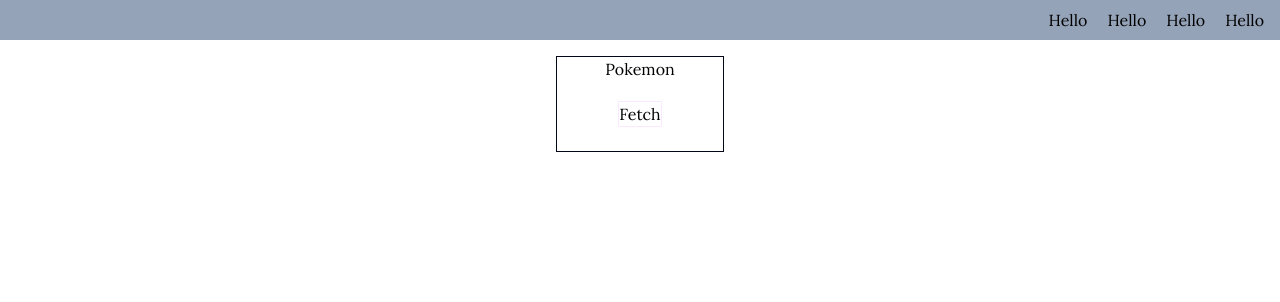
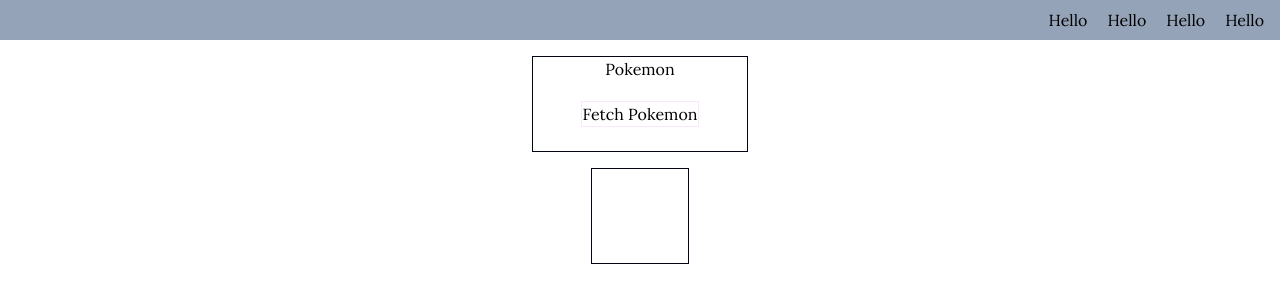
Before and after one commit to PiotrRomanczuk/pokemon-nextjs, a Next.js app: page / in a window 1280 px wide. Shown: the top 302 px of the page. Built offline with nearby package versions, Linux system fonts and the light colour scheme.

Commit message:
Basic fetching data

```diff
--- a/app/page.tsx
+++ b/app/page.tsx
@@ -1,30 +1,50 @@
 'use client'
 
-export default function Home() {
+import React, { useState } from 'react';
+import Image from 'next/image';
 
-  const fetchData = async () => {
+const PokemonComponent = () => {
+  type Pokemon = {
+    name: string,
+    image: string,
+    id: number,
+  };
 
-    const mainURL = 'https://pokeapi.co/'
+  const mainURL = 'https://pokeapi.co/api/v2';
+  const [fetchedPoke, setFetchedPoke] = useState<Pokemon | null>(null);
 
-    fetch(`${mainURL}api/v2/pokemon/ditto`)
-      .then(res => res.json())
-      .catch(err => console.log(`error: ${err}`))
+  const fetchPoke = async () => {
+    try {
+      const response = await fetch(`${mainURL}/pokemon/bulbasaur`);
+      const data = await response.json();
 
-      .then(response => console.log(response))
-
-  }
-
+      const fetchedPoke: Pokemon = {
+        name: data.name,
+        image: data.sprites.front_default,
+        id: data.id,
+      };
+      console.log(fetchedPoke);
+      setFetchedPoke(fetchedPoke);
+    } catch (error) {
+      console.log(`Error: ${error}`);
+    }
+  };
 
   return (
-    <div className="flex flex-col gap-5 text-center w-max mx-auto my-4 h-24 border-slate-950 border px-12">
-      <h1>Pokemon</h1>
-      <button
-        className="mx-auto border border-fuchsia-100"
-        onClick={fetchData}>
-          Fetch
-      </button>
+    <div>
+      <div className="flex flex-col gap-5 text-center w-max mx-auto my-4 h-24 border-slate-950 border px-12">
+        <h1>Pokemon</h1>
+        <button className="mx-auto border border-fuchsia-100" onClick={fetchPoke}>
+          Fetch Pokemon
+        </button>
+      </div>
+      <div className="flex flex-col gap-5 text-center w-max mx-auto my-4 h-24 border-slate-950 border px-12">
+        {fetchedPoke && <span>{fetchedPoke.name}</span>}
+        {fetchedPoke && <span>{fetchedPoke.image}</span>}
+        {fetchedPoke && <span><Image src={fetchedPoke.image} alt='pokeImg' width={50} height={50}/></span>}
+      </div>
+    </div>
+  );
+};
 
-
-    </div>
- )
-}
+export default PokemonComponent;
--- a/next.config.js
+++ b/next.config.js
@@ -1,4 +1,15 @@
 /** @type {import('next').NextConfig} */
-const nextConfig = {}
+const nextConfig = {
+     images: {
+        remotePatterns: [
+            {
+                protocol: 'https',
+                hostname: 'raw.githubusercontent.com/',
+                port: '',
+                pathname: '/PokeAPI/sprites/**',
+            },
+        ],
+  },
+}
 
 module.exports = nextConfig
```
